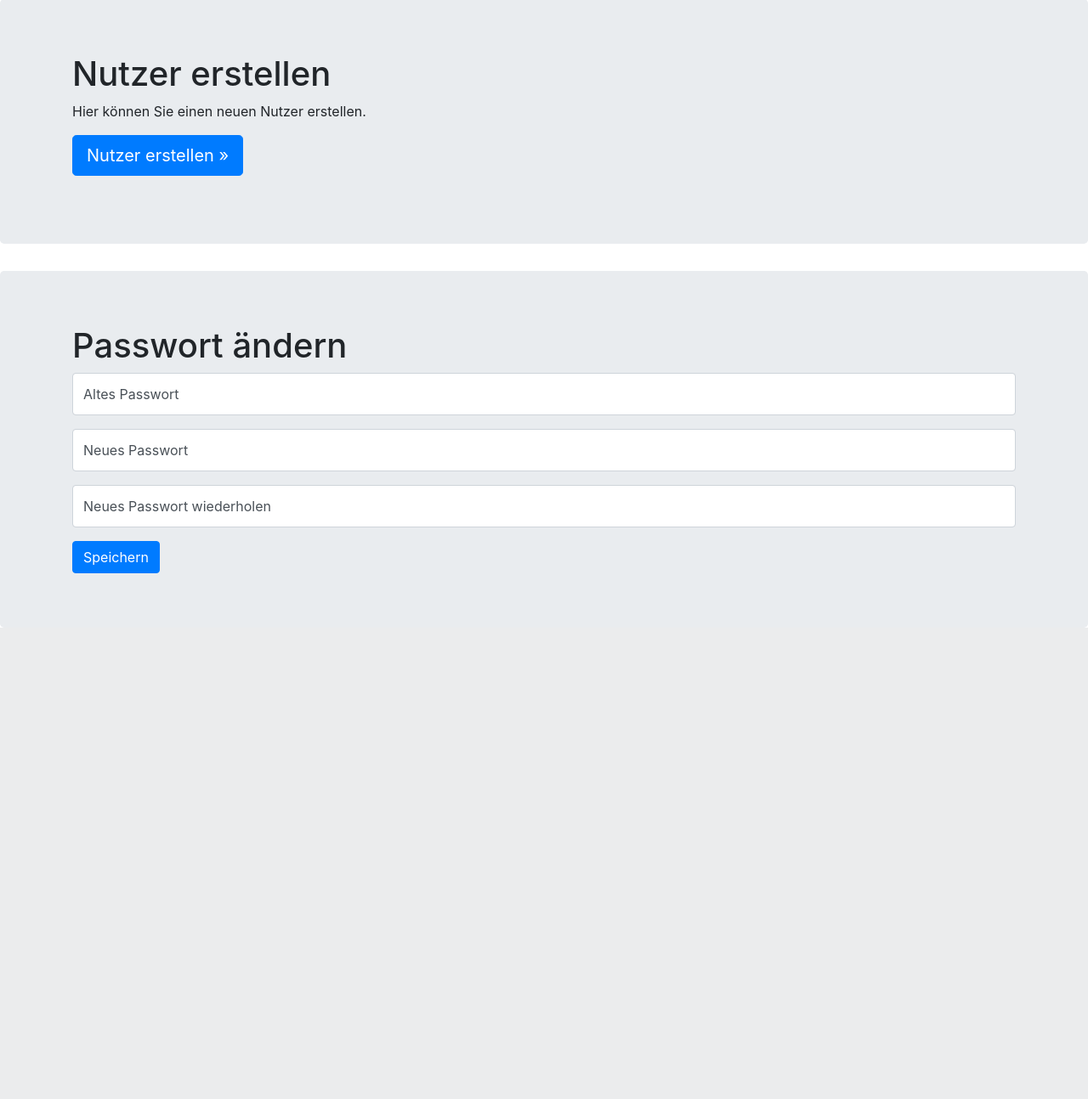
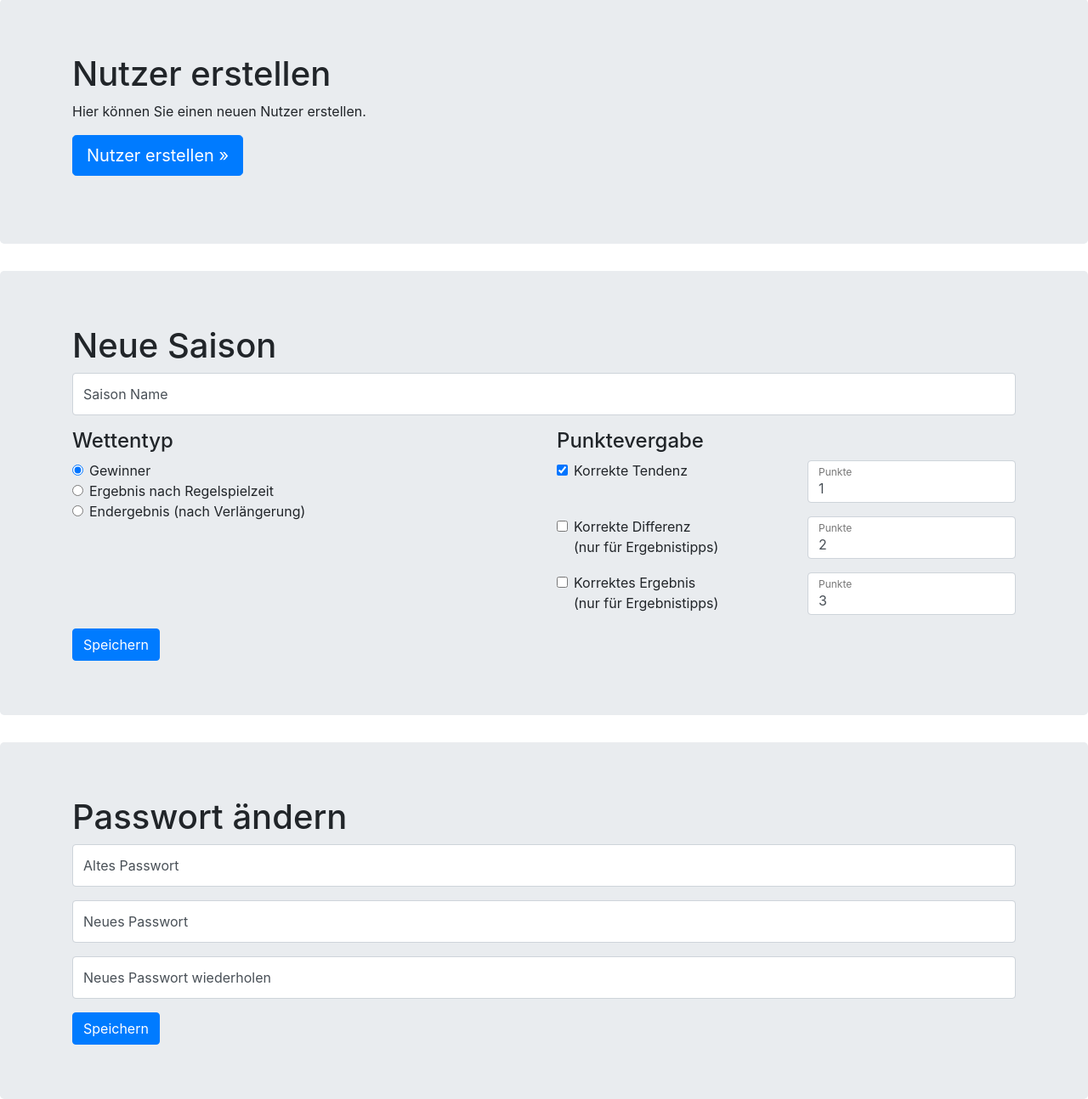
Before and after one commit to MaHeb95/betting-pool, a PHP site: page /einstellungen.php in a window 1280 px wide. Shown: the part 377-1671 px from the top of the page at 85% size. Before the commit the page ends 1116 px from the top, so only its background shows below. Run offline with PHP 8.4, Linux system fonts and the light colour scheme; the visitor is signed in with stand-in values (Sample User, id 1); tables that the repository leaves empty hold one stand-in row (values such as "Sample post"); data that the repository does not hold is empty; a stand-in replaces the project's code that opens the database connection.

Commit message:
fix create season and insert into settings

```diff
--- a/einstellungen.php
+++ b/einstellungen.php
@@ -53,6 +53,22 @@ if(trim($_POST["oldpassword"]) !== "") {
         $errorMessage = "Altes Passwort war ungültig!<br>";
     }
 }
+
+if (trim($_POST["new_season_name"]) !== "" && trim($_POST["season_bet_type"]) !== "") {
+
+    $season_settings = array();
+    if ($_POST["tendency_check"] == "true") {
+        $season_settings['tendency'] = $_POST["tendency_points"];
+    }
+    if ($_POST["difference_check"] == "true" && strpos(trim($_POST["season_bet_type"]), 'result') !== true) {
+        $season_settings['difference'] = $_POST["difference_points"];
+    }
+    if ($_POST["correct_check"] == "true" && strpos(trim($_POST["season_bet_type"]), 'result') !== true) {
+        $season_settings['correct'] = $_POST["correct_points"];
+    }
+    create_season(trim($_POST["new_season_name"]), trim($_POST["season_bet_type"]), $season_settings);
+}
+
 if(isset($errorMessage)) { echo $errorMessage; }
 
 $actual_link = "http://$_SERVER[HTTP_HOST]$_SERVER[REQUEST_URI]";
@@ -74,6 +90,88 @@ $actual_link = "http://$_SERVER[HTTP_HOST]$_SERVER[REQUEST_URI]";
             <h1 class="display-5">Nutzer erstellen</h1>
             <p>Hier können Sie einen neuen Nutzer erstellen.</p>
             <p><a class="btn btn-primary btn-lg" href="register.php" role="button">Nutzer erstellen »</a></p>
+        </div>
+    </div>
+<?php } ?>
+
+<?php if ($is_admin) { ?>
+    <div class="jumbotron">
+        <div class="container">
+            <form action="<?php echo $actual_link; ?>" method="post">
+                <h1 class="display-5">Neue Saison</h1>
+                <div class="form-label-group">
+                    <input id="new_season_name" type="text" class="form-control" name="new_season_name" placeholder="Saison Name">
+                    <label for="new_season_name">Saison Name</label>
+                </div>
+                <div class="row">
+                    <div class="col-md-6">
+                        <fieldset class="form-group">
+                            <h4>Wettentyp</h4>
+                            <div class="form-check">
+                                <input class="form-check-input" type="radio" name="season_bet_type" id="bet_type_1" value="winner" checked>
+                                <label class="form-check-label" for="bet_type_1">Gewinner</label>
+                            </div>
+                            <div class="form-check">
+                                <input class="form-check-input" type="radio" name="season_bet_type" id="bet_type_2" value="result_fulltime">
+                                <label class="form-check-label" for="bet_type_2">Ergebnis nach Regelspielzeit</label>
+                            </div>
+                            <div class="form-check">
+                                <input class="form-check-input" type="radio" name="season_bet_type" id="bet_type_3" value="result">
+                                <label class="form-check-label" for="bet_type_3">Endergebnis (nach Verlängerung)</label>
+                            </div>
+                        </fieldset>
+                    </div>
+                    <div class="col-md-6">
+                        <h4>Punktevergabe</h4>
+                        <div class="form-check">
+                            <div class="row">
+                                <div class="col-6">
+                                    <input class="form-check-input" type="checkbox" name="tendency_check" id="tendency_check" value="true" checked>
+                                    <label class="form-check-label" for="tendency_check">Korrekte Tendenz</label>
+                                </div>
+
+                                <div class="col-6">
+                                    <div class="form-label-group">
+                                        <input id="tendency_points" type="number" class="form-control" name="tendency_points" placeholder="Punkte" value="1">
+                                        <label for="tendency_points">Punkte</label>
+                                    </div>
+                                </div>
+                            </div>
+                        </div>
+                        <div class="form-check">
+                            <div class="row">
+                                <div class="col-6">
+                                    <input class="form-check-input" type="checkbox" name="difference_check" id="difference_check" value="true">
+                                    <label class="form-check-label" for="difference_check">Korrekte Differenz<br/>(nur für Ergebnistipps)</label>
+                                </div>
+
+                                <div class="col-6">
+                                    <div class="form-label-group">
+                                        <input id="difference_points" type="number" class="form-control" name="difference_points" placeholder="Punkte" value="2">
+                                        <label for="difference_points">Punkte</label>
+                                    </div>
+                                </div>
+                            </div>
+                        </div>
+                        <div class="form-check">
+                            <div class="row">
+                                <div class="col-6">
+                                    <input class="form-check-input" type="checkbox" name="correct_check" id="correct_check" value="true">
+                                    <label class="form-check-label" for="correct_check">Korrektes Ergebnis<br/>(nur für Ergebnistipps)</label>
+                                </div>
+
+                                <div class="col-6">
+                                    <div class="form-label-group">
+                                        <input id="correct_points" type="number" class="form-control" name="correct_points" placeholder="Punkte" value="3">
+                                        <label for="correct_points">Punkte</label>
+                                    </div>
+                                </div>
+                            </div>
+                        </div>
+                    </div>
+                </div>
+                <button type="submit" class="btn btn-primary">Speichern</button>
+            </form>
         </div>
     </div>
 <?php } ?>
--- a/match.php
+++ b/match.php
@@ -10,7 +10,7 @@
 function create_season($name, $bet_type, $settings, $start_time=NULL) {
     require("config.php");
 
-    $statement = $pdo->prepare("INSERT INTO ".$db_name.".season (name, bet_type, settings, start_time) VALUES (:name, :bet_type, :settings FROM_UNIXTIME(:start_time))");
+    $statement = $pdo->prepare("INSERT INTO ".$db_name.".season (name, bet_type, settings, start_time) VALUES (:name, :bet_type, :settings, FROM_UNIXTIME(:start_time))");
     $statement->bindValue(':name', $name, PDO::PARAM_STR);
     $statement->bindValue(':bet_type', $bet_type, PDO::PARAM_STR);
     $statement->bindValue(':settings', json_encode($settings), PDO::PARAM_STR);
@@ -75,6 +75,16 @@ function get_seasons($ids) {
     }
 
     return $seasons;
+}
+
+function get_seasonname($id) {
+    require("config.php");
+
+    $statement = $pdo->prepare("SELECT name FROM ".$db_name.".season WHERE id =".$id);
+    $statement->execute();
+    $seasonname = $statement->fetch(PDO::FETCH_ASSOC);
+
+    return $seasonname;
 }
 
 function all_seasons() {
@@ -435,6 +445,6 @@ function parse_flashscore($url) {
 
 //var_dump(get_matches(get_match_ids(1)));
 
-//var_dump(get_seasons(2));
+//var_dump(get_seasonname(1));
 
 ?>
```
